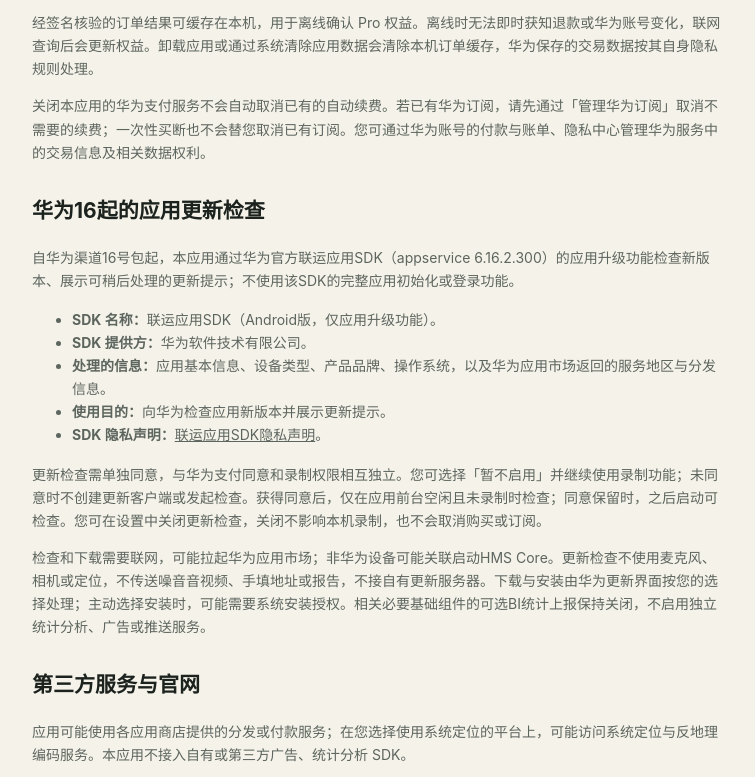
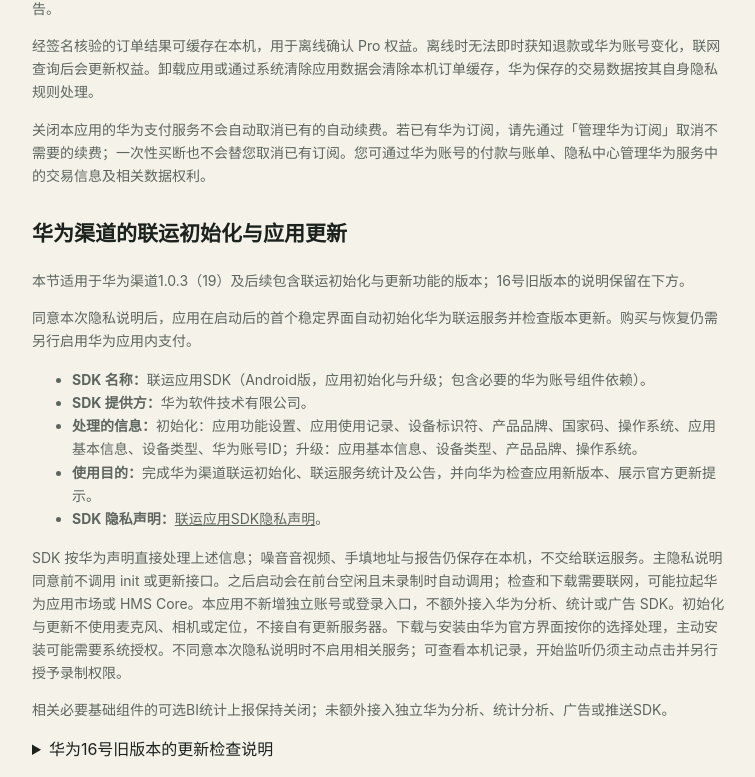
Before and after one commit to boby2028/noiselog-site, a plain HTML site: page privacy.html in a window 1280 px wide. Shown: the part 2011-2788 px from the top of the page, without its empty margins (260-1015 px from the left). Drawn offline with Linux system fonts and the light colour scheme.

Commit message:
Update Huawei initialization and app-update privacy disclosure

```diff
--- a/privacy.html
+++ b/privacy.html
@@ -26,7 +26,7 @@
   <h1>邻证NoiseLog 隐私政策</h1>
   <p>发布日期：2026年11月19日<br>生效日期：2026年11月19日</p>
   <p>华为渠道补充说明更新及生效日期：2026年11月24日。华为渠道的补充说明见下文；其他平台和渠道按各自实际提供的功能处理信息。</p>
-  <p>华为渠道更新检查补充说明更新及生效日期：2026年11月25日，适用于16号及后续包含此功能的华为渠道包。</p>
+  <p>华为渠道联运初始化与更新补充说明更新及生效日期：2026年11月26日，适用于1.0.3（19）及后续包含此功能的华为渠道包；16号旧版本说明保留在下文。</p>
 
   <h2>引言</h2>
   <p>尊敬的用户：</p>
@@ -67,8 +67,22 @@
   <p>经签名核验的订单结果可缓存在本机，用于离线确认 Pro 权益。离线时无法即时获知退款或华为账号变化，联网查询后会更新权益。卸载应用或通过系统清除应用数据会清除本机订单缓存，华为保存的交易数据按其自身隐私规则处理。</p>
   <p>关闭本应用的华为支付服务不会自动取消已有的自动续费。若已有华为订阅，请先通过「管理华为订阅」取消不需要的续费；一次性买断也不会替您取消已有订阅。您可通过华为账号的付款与账单、隐私中心管理华为服务中的交易信息及相关数据权利。</p>
 
-  <h2>华为16起的应用更新检查</h2>
-  <p>自华为渠道16号包起，本应用通过华为官方联运应用SDK（appservice 6.16.2.300）的应用升级功能检查新版本、展示可稍后处理的更新提示；不使用该SDK的完整应用初始化或登录功能。</p>
+  <h2>华为渠道的联运初始化与应用更新</h2>
+  <p>本节适用于华为渠道1.0.3（19）及后续包含联运初始化与更新功能的版本；16号旧版本的说明保留在下方。</p>
+  <p>同意本次隐私说明后，应用在启动后的首个稳定界面自动初始化华为联运服务并检查版本更新。购买与恢复仍需另行启用华为应用内支付。</p>
+  <ul>
+    <li><strong>SDK 名称：</strong>联运应用SDK（Android版，应用初始化与升级；包含必要的华为账号组件依赖）。</li>
+    <li><strong>SDK 提供方：</strong>华为软件技术有限公司。</li>
+    <li><strong>处理的信息：</strong>初始化：应用功能设置、应用使用记录、设备标识符、产品品牌、国家码、操作系统、应用基本信息、设备类型、华为账号ID；升级：应用基本信息、设备类型、产品品牌、操作系统。</li>
+    <li><strong>使用目的：</strong>完成华为渠道联运初始化、联运服务统计及公告，并向华为检查应用新版本、展示官方更新提示。</li>
+    <li><strong>SDK 隐私声明：</strong><a href="https://developer.huawei.com/consumer/cn/doc/AppGallery-connect-Guides/appgallerykit-app-sdk-security-0000001714810945/" target="_blank" rel="noopener noreferrer">联运应用SDK隐私声明</a>。</li>
+  </ul>
+  <p>SDK 按华为声明直接处理上述信息；噪音音视频、手填地址与报告仍保存在本机，不交给联运服务。主隐私说明同意前不调用 init 或更新接口。之后启动会在前台空闲且未录制时自动调用；检查和下载需要联网，可能拉起华为应用市场或 HMS Core。本应用不新增独立账号或登录入口，不额外接入华为分析、统计或广告 SDK。初始化与更新不使用麦克风、相机或定位，不接自有更新服务器。下载与安装由华为官方界面按你的选择处理，主动安装可能需要系统授权。不同意本次隐私说明时不启用相关服务；可查看本机记录，开始监听仍须主动点击并另行授予录制权限。</p>
+  <p>相关必要基础组件的可选BI统计上报保持关闭；未额外接入独立华为分析、统计分析、广告或推送SDK。</p>
+  <details>
+    <summary>华为16号旧版本的更新检查说明</summary>
+  <h3>华为16号包的应用更新检查</h3>
+  <p>华为渠道16号包中，本应用通过华为官方联运应用SDK（appservice 6.16.2.300）的应用升级功能检查新版本、展示可稍后处理的更新提示；不使用该SDK的完整应用初始化或登录功能。</p>
   <ul>
     <li><strong>SDK 名称：</strong>联运应用SDK（Android版，仅应用升级功能）。</li>
     <li><strong>SDK 提供方：</strong>华为软件技术有限公司。</li>
@@ -78,6 +92,7 @@
   </ul>
   <p>更新检查需单独同意，与华为支付同意和录制权限相互独立。您可选择「暂不启用」并继续使用录制功能；未同意时不创建更新客户端或发起检查。获得同意后，仅在应用前台空闲且未录制时检查；同意保留时，之后启动可检查。您可在设置中关闭更新检查，关闭不影响本机录制，也不会取消购买或订阅。</p>
   <p>检查和下载需要联网，可能拉起华为应用市场；非华为设备可能关联启动HMS Core。更新检查不使用麦克风、相机或定位，不传送噪音音视频、手填地址或报告，不接自有更新服务器。下载与安装由华为更新界面按您的选择处理；主动选择安装时，可能需要系统安装授权。相关必要基础组件的可选BI统计上报保持关闭，不启用独立统计分析、广告或推送服务。</p>
+  </details>
 
   <h2>第三方服务与官网</h2>
   <p>应用可能使用各应用商店提供的分发或付款服务；在您选择使用系统定位的平台上，可能访问系统定位与反地理编码服务。本应用不接入自有或第三方广告、统计分析 SDK。</p>
```
